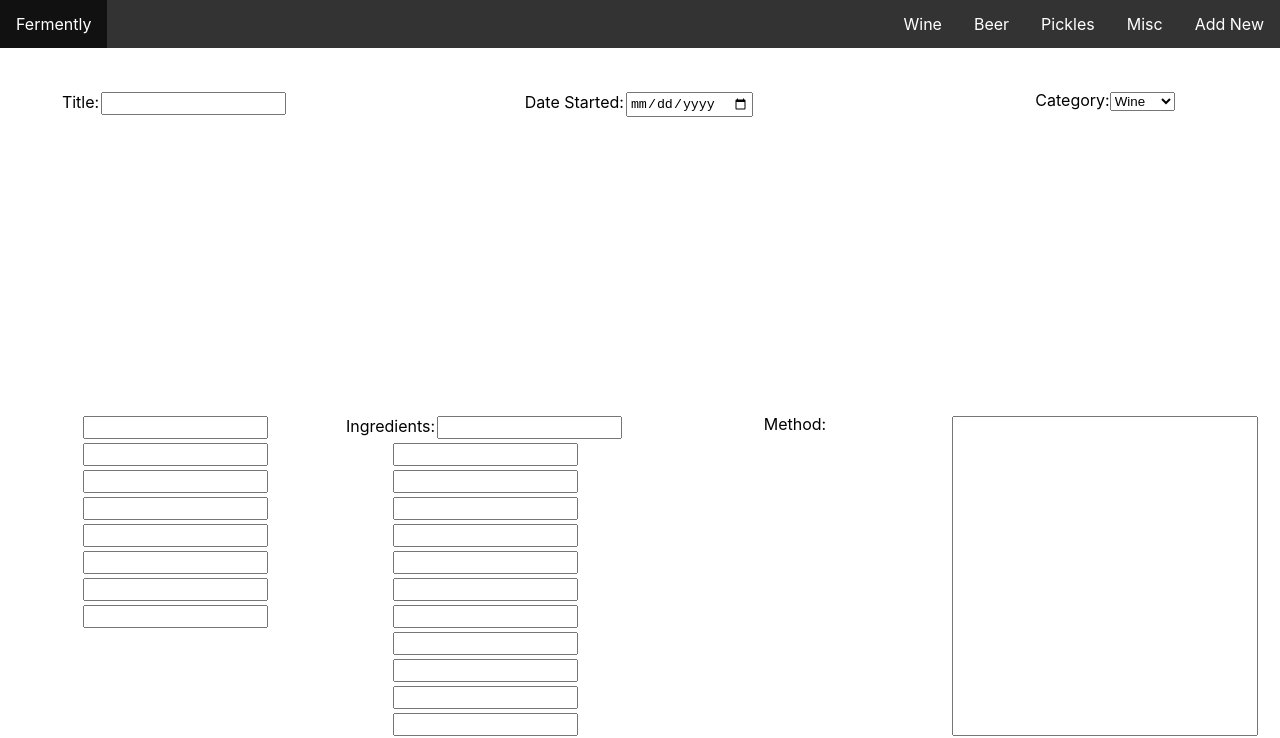
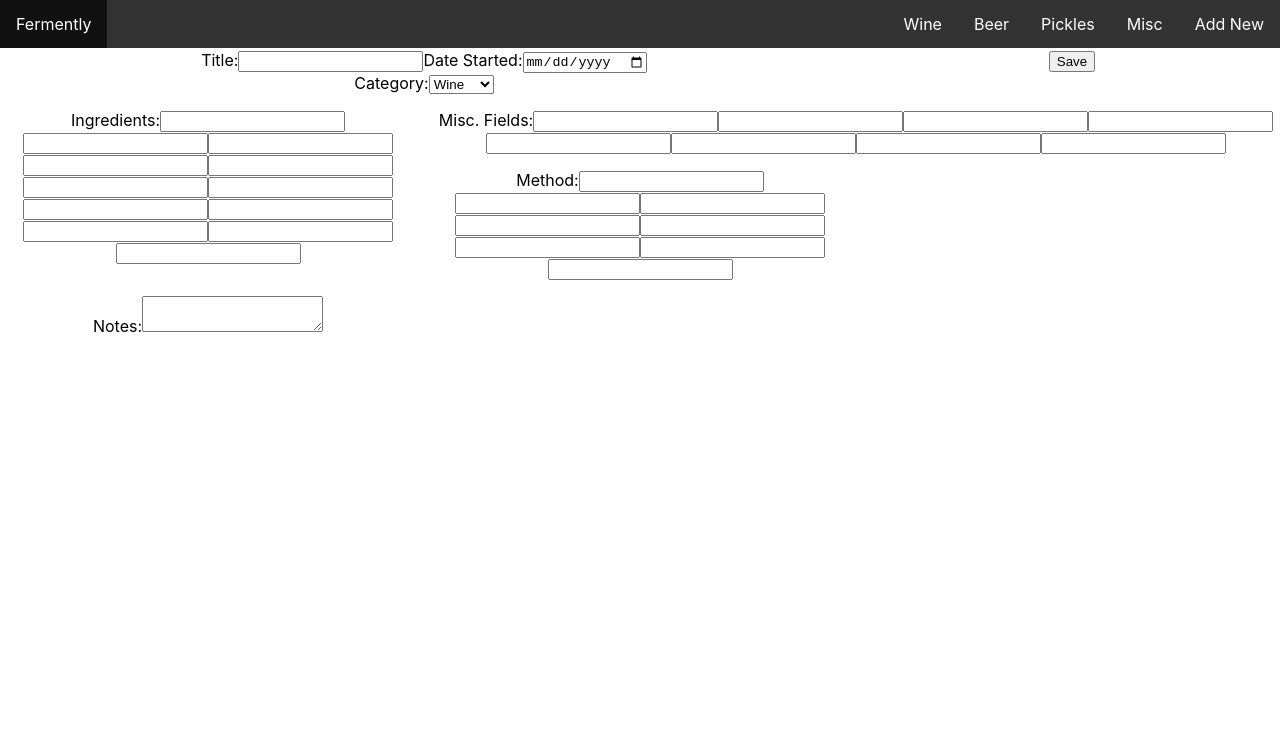
Before and after one commit to nathanwould/Fermently, a React (Create React App) app in the folder client/: page /new in a window 1280 px wide. Shown: the top 738 px of the page. Built offline with nearby package versions, Linux system fonts and the light colour scheme; no server answers.

Commit message:
adding layout styling

```diff
--- a/client/src/App.css
+++ b/client/src/App.css
@@ -2,12 +2,8 @@
   text-align: center;
 }
 
-/* .nav {
-  list-style-type: none;
-  margin: 0;
-  padding: 0;
-  width: 100%;
-  background-color: red;
+/* body {
+  background-color: cornflowerblue;
 } */
 
 h4 {
@@ -47,73 +43,74 @@ li:hover {
   float: left;
 }
 
+.projectDetails {
+  margin-top: 30px;
+  display: grid;
+  grid-template-columns: 1fr 1fr 1fr;
+  grid-gap: 1rem;
+}
+
+.projectTitle {
+  grid-column: 1/3;
+  grid-row: 1;
+}
+
+.projectActions {
+  grid-column: 3;
+  grid-row: 1;
+}
+
+.projectIngs {
+  grid-column: 1;
+  grid-row: 2/4;
+}
+
+.projectFields {
+  grid-column: 2/4;
+  grid-row: 2;
+}
+
+.methodDiv {
+  grid-column: 2/4;
+  grid-row: 3;
+}
+
+.projectNotes {
+  grid-column: 1;
+  grid-row: 4;
+}
+
+.categoryContainer {
+  padding: 30px 20px;
+}
+
 .category {
-  display: grid;
-  padding-top: 30px;
+  display: flex;
 }
 
 .card {
   box-shadow: 0 4px 8px 0 rgba(0,0,0,0.2);
   transition: 0.3s;
   margin: 8px 16px;
-  padding: 8px, 16px;
+  padding: 24px;
+  /* display: flex; */
   width: 10rem;
+  background-color: white;
 }
 
-.card p {
+.card h4 {
+  margin-bottom: 4px;
+}
+
+#cardDate {
+  font-size: 12px;
+}
+
+.card a {
   text-decoration: none;
+  color:#333;
 }
 
 .card:hover {
   box-shadow: 0 8px 16px 0 rgba(0,0,0,0.2)
 }
-
-form {
-  padding: 70px 20px 20px;
-  box-shadow: 0 4px 8px 0 rgba(0,0,0,0.2);
-}
-
-button {
-  background-color: #333;
-  color: white;
-  width: 100%;
-  margin-top: 8px;
-  border-radius: 4px;
-}
-
-input {
-  margin: 2px;
-  padding: 2px;
-}
-
-.formDiv {
-  display: grid;
-  grid-template-rows: 1fr 1fr 1fr 1fr;
-  grid-template-columns: 1fr 1fr 1fr 1fr;
-}
-
-#title {
-  grid-column: 1 / 2;
-  grid-row: 1 / span 1;
-}
-
-#date {
-  grid-column: 2 / 4;
-  grid-row: 1 / span 1;
-}
-
-/* #fields {
-  grid-template-columns: 1 / 4;
-  grid-template-rows: 2 / span 1;
-} */
-
-#category {
-  grid-row: 1 / span 1;
-  grid-column: 4 / span 1;
-
-}
-
-#details {
-  display: grid;
-  padding-top: 30px;
-}
--- a/client/src/components/Beer.jsx
+++ b/client/src/components/Beer.jsx
@@ -14,17 +14,19 @@ function Beer(props) {
   }, [props.projects])
 
     return (
+      <div className="categoryContainer">
+      <h2>Beers</h2>
       <div className="category">
-        <h2>Beers</h2>
         {beers.map((beer, idx) => (
           <div className="card">
             <Link key={idx} to={`/project/${beer.id}`}>
               <h4>{beer.fields.title}</h4>
-              <p>{beer.fields.date}</p>
+              <p id="cardDate">{beer.fields.date}</p>
             </Link>
           </div>
         ))}
-      </div>
+        </div>
+        </div>
     );
 }
 
--- a/client/src/components/Details.jsx
+++ b/client/src/components/Details.jsx
@@ -16,10 +16,18 @@ function Details(props) {
   }
 
   return (
-    <div id="details">
+    <div className="projectDetails">
+      <div className="projectTitle">
       <h2 id="detailTitle">{project.fields.title}</h2>
-      <h4 id="date">Date: {project.fields.date}</h4>
-      <div id="fields">
+        <h4 id="date">Started: {project.fields.date}</h4>
+      </div>
+      <div className="projectActions">
+      <Link to={`/edit/${project.id}`}>
+        <button id="editButton">Edit</button>
+      </Link>
+        <button onClick={deleteProject}>Remove</button>
+        </div>
+      <div className="projectFields">
         <h4>{project.fields.field1}</h4>
         <h4>{project.fields.field2}</h4>
         <h4>{project.fields.field3}</h4>
@@ -29,8 +37,8 @@ function Details(props) {
         <h4>{project.fields.field7}</h4>
         <h4>{project.fields.field8}</h4>
         </div>
-      <div className="ingredientsDiv">
-      <h4>Ingredients</h4>
+      <div className="projectIngs">
+      <h4>Ingredients:</h4>
         <p>{project.fields.ingredient1}</p>
         <p>{project.fields.ingredient2}</p>
         <p>{project.fields.ingredient3}</p>
@@ -45,7 +53,7 @@ function Details(props) {
         <p>{project.fields.ingredient12}</p>
       </div>
       <div className="methodDiv">
-      <h4>Method</h4>
+      <h4>Method:</h4>
         <p>{project.fields.method1}</p>
         <p>{project.fields.method2}</p>
         <p>{project.fields.method3}</p>
@@ -55,11 +63,9 @@ function Details(props) {
         <p>{project.fields.method7}</p>
         <p>{project.fields.method8}</p>
       </div>
-      <p>Notes: {project.fields.notes}</p>
-      <Link to={`/edit/${project.id}`}>
-        <button id="editButton">Edit</button>
-      </Link>
-      <button onClick={deleteProject}>Delete Project</button>
+      <div className="projectNotes">
+        <p>Notes: {project.fields.notes}</p>
+        </div>
     </div>
   )
 }
--- a/client/src/components/Form.jsx
+++ b/client/src/components/Form.jsx
@@ -131,24 +131,20 @@ function Form(props) {
   // });}
 
   return (
-    <form onSubmit={handleSubmit}>
-      <div className="formDiv">
-      <div id="title">
+    <form className="projectDetails" onSubmit={handleSubmit}>
+      <div className="projectTitle">
         <label htmlFor="title">Title:</label>
         <input
         type="textInput"
         onChange={(e) => setTitle(e.target.value)}
         value={title}
             />
-        </div>
-      <div id="date">
         <label htmlFor="date">Date Started:</label>
         <input
           type="date"
           class="datepicker"
           onChange={(e) => setDate(e.target.value)}
         />
-        </div>
         <div id="category">
         <label htmlFor="category">Category:</label>
       <select
@@ -160,8 +156,12 @@ function Form(props) {
           <option value="Misc.">Misc.</option>
           </select>
         </div>
-        <div id="fields">
-      <label htmlFor="field1"></label>
+        </div>
+        <div className="projectActions">
+          <button id="submit" type="submit">Save</button>
+        </div>
+        <div className="projectFields">
+      <label htmlFor="field1">Misc. Fields:</label>
       <input
         type="text"
         id="field1"
@@ -218,7 +218,7 @@ function Form(props) {
         value={field8}
           />
           </div>
-      <div className="ingredientInputs">
+      <div className="projectIngs">
       <label htmlFor="ingredient">Ingredients:</label>
       <input
         type="text"
@@ -281,6 +281,7 @@ function Form(props) {
         onChange={(e) => setIngredient12(e.target.value)}
           value={ingredient12} />
       </div>
+      <div className="projectMethod">
       <label htmlFor="method">Method:</label>
       <input
         type="text"
@@ -330,13 +331,14 @@ function Form(props) {
         onChange={(e) => setMethod8(e.target.value)}
         value={method8}
         />
+        </div>
+      <div className="projectNotes">
       <label htmlFor>Notes:</label>
       <textarea
         id="notes"
         onChange={(e) => setNotes(e.target.value)}
         value={notes}
         />
-      <button id="submit" type="submit">Submit</button>
         </div>
       </form>
   );
```
Lines whose indentation alone changed are shown as unchanged.
